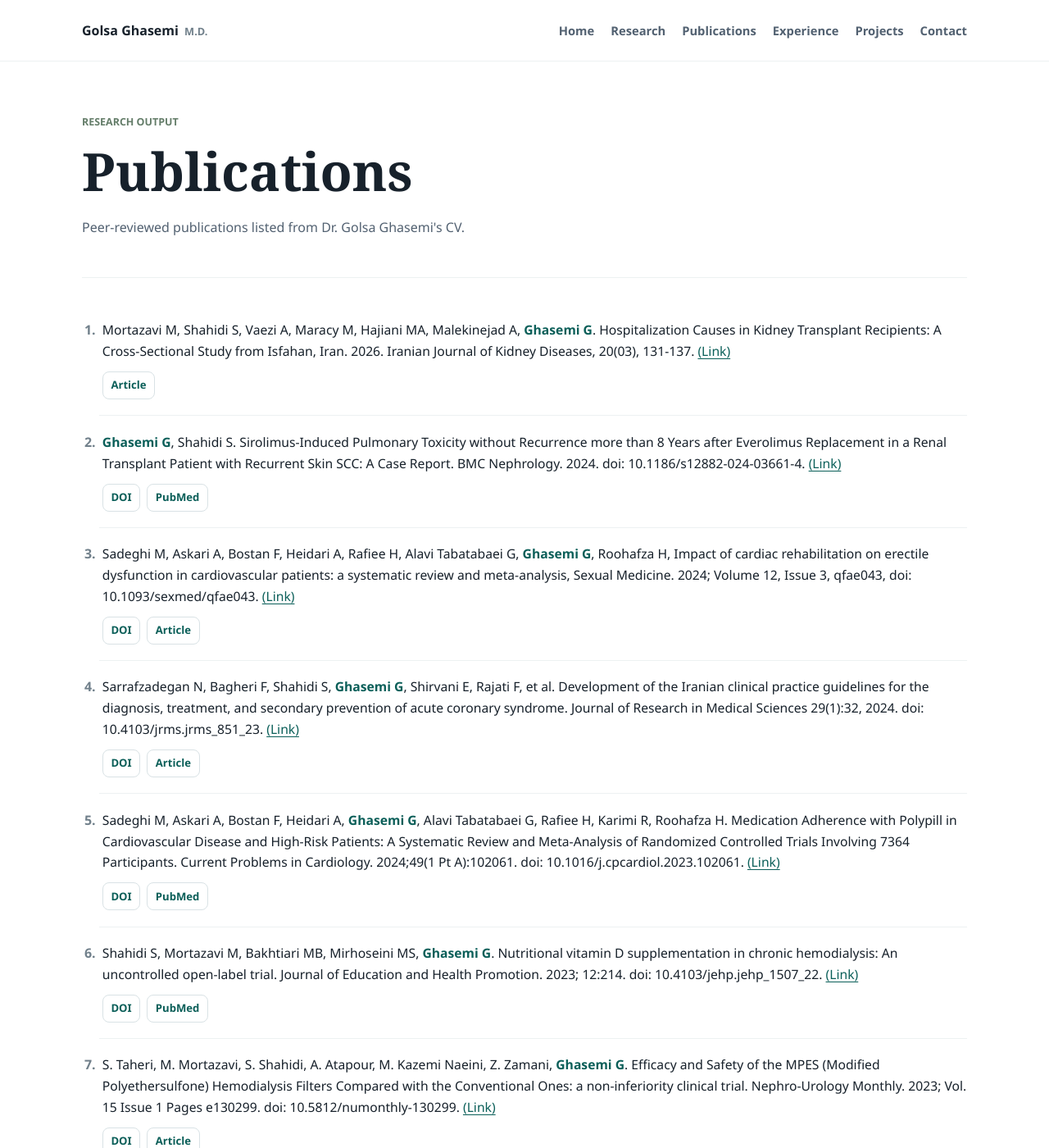
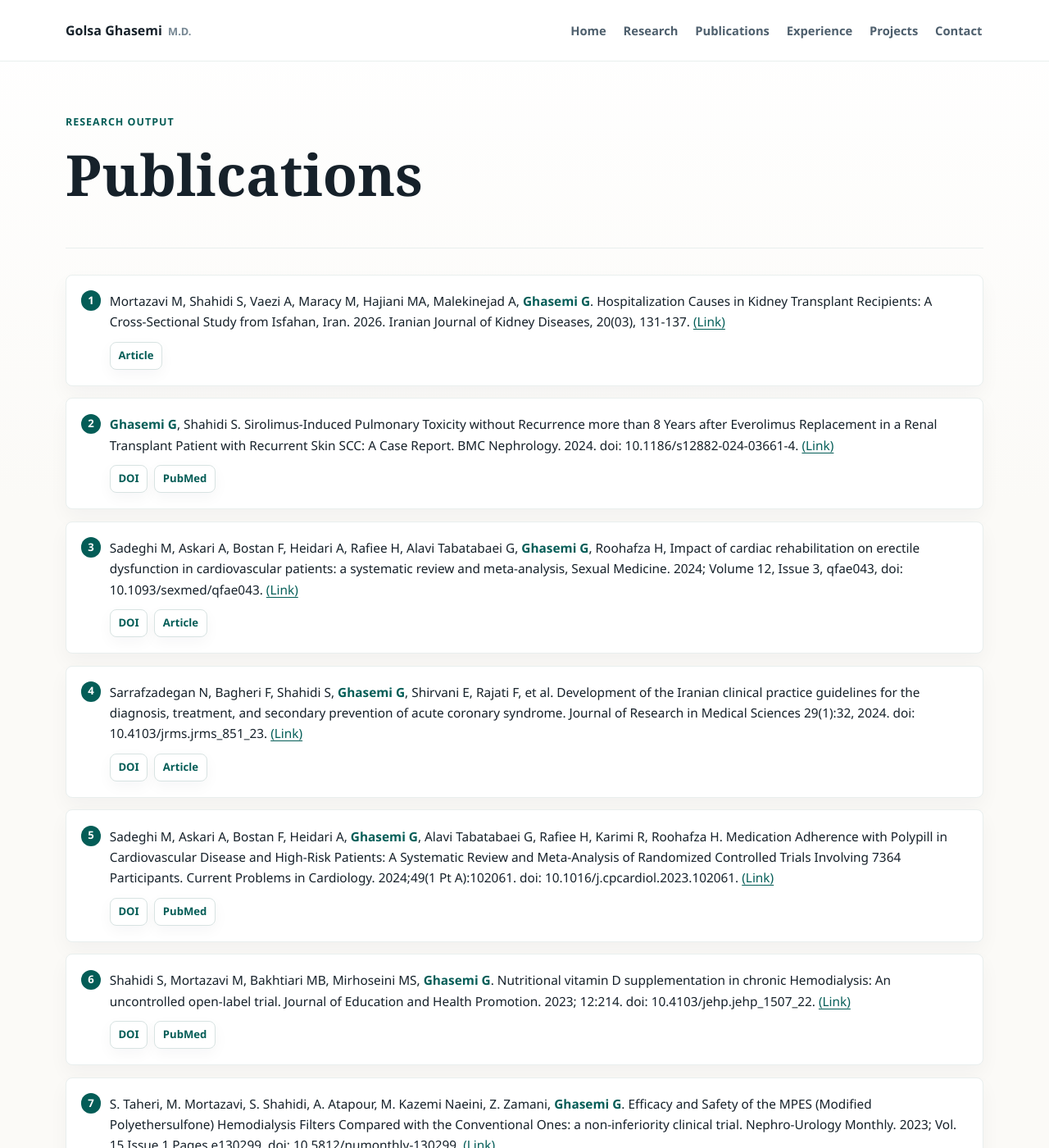
Before and after one commit to GolsaGh94/golsagh94.github.io, a Jekyll site: the page built from publications.html, in a window 1280 px wide and 1400 px high. Shown: the whole window at 82% size. Built offline with Jekyll 4.4.1, drawn with Linux system fonts in a browser that asks for light colours.

Commit message:
Improve site design

```diff
--- a/_data/publications.yml
+++ b/_data/publications.yml
@@ -41,7 +41,7 @@
     - label: "PubMed"
       url: "https://pubmed.ncbi.nlm.nih.gov/37640178/"
 
-- citation: "Shahidi S, Mortazavi M, Bakhtiari MB, Mirhoseini MS, Ghasemi G. Nutritional vitamin D supplementation in chronic hemodialysis: An uncontrolled open-label trial. Journal of Education and Health Promotion. 2023; 12:214. doi: 10.4103/jehp.jehp_1507_22."
+- citation: "Shahidi S, Mortazavi M, Bakhtiari MB, Mirhoseini MS, Ghasemi G. Nutritional vitamin D supplementation in chronic Hemodialysis: An uncontrolled open-label trial. Journal of Education and Health Promotion. 2023; 12:214. doi: 10.4103/jehp.jehp_1507_22."
   year: 2023
   cv_link: "https://pubmed.ncbi.nlm.nih.gov/37546001/"
   links:
--- a/assets/css/style.css
+++ b/assets/css/style.css
@@ -1,20 +1,23 @@
 :root {
-  --page: #ffffff;
-  --panel: #f6f8f8;
-  --panel-strong: #edf3f2;
-  --ink: #17212b;
-  --muted: #526171;
-  --soft: #71808b;
-  --line: #d9e2e5;
-  --line-soft: #edf1f2;
-  --teal: #0f766e;
-  --teal-dark: #0b5f59;
-  --blue: #24527a;
-  --sage: #647d69;
+  --page: #fbfaf7;
+  --surface: #ffffff;
+  --panel: #f2f8f7;
+  --panel-strong: #e5f0ee;
+  --ink: #16212a;
+  --muted: #4e5f6d;
+  --soft: #768793;
+  --line: #d8e3e2;
+  --line-soft: #e9efee;
+  --teal: #08756d;
+  --teal-dark: #045d57;
+  --blue: #284e73;
+  --plum: #7c4656;
+  --gold: #b8945a;
   --focus: #8a5a1f;
-  --max: 1080px;
+  --max: 1120px;
   --radius: 8px;
-  --shadow: 0 18px 42px rgba(19, 44, 52, 0.08);
+  --shadow: 0 22px 58px rgba(22, 33, 42, 0.12);
+  --shadow-soft: 0 12px 34px rgba(22, 33, 42, 0.08);
 }
 
 *,
@@ -31,7 +34,9 @@ html {
 body {
   margin: 0;
   color: var(--ink);
-  background: var(--page);
+  background:
+    linear-gradient(180deg, #ffffff 0, var(--page) 38rem),
+    var(--page);
   font-family: "Segoe UI", Roboto, "Helvetica Neue", Arial, sans-serif;
   line-height: 1.65;
 }
@@ -88,7 +93,7 @@ button:focus-visible {
   position: sticky;
   top: 0;
   z-index: 10;
-  background: rgba(255, 255, 255, 0.96);
+  background: rgba(255, 255, 255, 0.92);
   border-bottom: 1px solid var(--line-soft);
   backdrop-filter: blur(14px);
 }
@@ -110,6 +115,7 @@ button:focus-visible {
   color: var(--ink);
   text-decoration: none;
   font-weight: 700;
+  letter-spacing: 0;
 }
 
 .nav-logo small {
@@ -121,7 +127,7 @@ button:focus-visible {
 .nav-links {
   display: flex;
   align-items: center;
-  gap: 1.25rem;
+  gap: 1.1rem;
   list-style: none;
   margin: 0;
   padding: 0;
@@ -132,6 +138,7 @@ button:focus-visible {
   font-size: 0.92rem;
   font-weight: 600;
   text-decoration: none;
+  padding: 0.35rem 0.1rem;
 }
 
 .nav-links a:hover {
@@ -158,56 +165,60 @@ button:focus-visible {
 
 .hero-band {
   background:
-    linear-gradient(135deg, rgba(15, 118, 110, 0.08), rgba(36, 82, 122, 0.08)),
-    var(--panel);
+    linear-gradient(120deg, rgba(8, 117, 109, 0.13), rgba(124, 70, 86, 0.08) 46%, rgba(184, 148, 90, 0.1)),
+    linear-gradient(180deg, #ffffff, var(--panel));
   border-bottom: 1px solid var(--line);
 }
 
 .hero {
   display: grid;
-  grid-template-columns: 190px minmax(0, 1fr);
-  gap: 3rem;
+  grid-template-columns: minmax(0, 1fr) minmax(280px, 390px);
+  gap: 4rem;
   align-items: center;
-  padding: 5rem 0 4.5rem;
+  padding: 5rem 0 5.4rem;
 }
 
-.profile-mark {
-  width: 172px;
-  aspect-ratio: 1;
-  display: grid;
-  place-items: center;
-  align-content: center;
-  gap: 0.15rem;
-  color: var(--page);
-  background:
-    linear-gradient(145deg, rgba(255, 255, 255, 0.12), rgba(255, 255, 255, 0)),
-    var(--teal-dark);
-  border: 1px solid rgba(255, 255, 255, 0.32);
-  border-radius: 50%;
+.hero-copy {
+  max-width: 710px;
+}
+
+.hero-portrait {
+  position: relative;
+  margin: 0;
+  padding: 0.8rem;
+  background: rgba(255, 255, 255, 0.72);
+  border: 1px solid rgba(216, 227, 226, 0.86);
+  border-radius: var(--radius);
   box-shadow: var(--shadow);
 }
 
-.profile-mark span {
-  display: block;
-  font-family: Georgia, "Times New Roman", serif;
-  font-size: 3.6rem;
-  line-height: 1;
+.hero-portrait::before {
+  content: "";
+  position: absolute;
+  inset: 1.4rem -0.6rem -0.6rem 1.4rem;
+  z-index: -1;
+  background: linear-gradient(135deg, rgba(8, 117, 109, 0.3), rgba(124, 70, 86, 0.2));
+  border-radius: var(--radius);
 }
 
-.profile-mark small {
-  display: block;
-  color: rgba(255, 255, 255, 0.82);
-  font-size: 0.78rem;
-  font-weight: 700;
-  text-transform: uppercase;
+.hero-portrait img {
+  width: 100%;
+  height: clamp(330px, 32vw, 410px);
+  aspect-ratio: 4 / 5;
+  object-fit: cover;
+  object-position: 52% 7%;
+  border-radius: var(--radius);
+  border: 1px solid rgba(255, 255, 255, 0.78);
+  box-shadow: inset 0 0 0 1px rgba(255, 255, 255, 0.6);
 }
 
 .eyebrow {
   margin: 0 0 0.7rem;
-  color: var(--sage);
+  color: var(--teal-dark);
   font-size: 0.78rem;
   font-weight: 800;
   text-transform: uppercase;
+  letter-spacing: 0.08em;
 }
 
 h1,
@@ -226,15 +237,30 @@ h3 {
 h1 {
   margin-bottom: 1rem;
   font-family: Georgia, "Times New Roman", serif;
-  font-size: clamp(2.3rem, 5vw, 4.5rem);
+  font-size: clamp(2.6rem, 5.4vw, 5.2rem);
   font-weight: 700;
+  letter-spacing: 0;
 }
 
 h2 {
+  position: relative;
   margin-bottom: 0;
+  padding-left: 1rem;
   font-family: Georgia, "Times New Roman", serif;
-  font-size: clamp(1.7rem, 3vw, 2.4rem);
+  font-size: clamp(1.55rem, 2.6vw, 2.15rem);
   font-weight: 700;
+  letter-spacing: 0;
+}
+
+h2::before {
+  content: "";
+  position: absolute;
+  left: 0;
+  top: 0.2em;
+  bottom: 0.18em;
+  width: 4px;
+  background: linear-gradient(180deg, var(--teal), var(--gold));
+  border-radius: 999px;
 }
 
 h3 {
@@ -246,7 +272,7 @@ h3 {
   max-width: 760px;
   margin-bottom: 1.5rem;
   color: var(--muted);
-  font-size: 1.15rem;
+  font-size: 1.18rem;
 }
 
 .contact-actions {
@@ -261,14 +287,15 @@ h3 {
   display: inline-flex;
   align-items: center;
   min-height: 38px;
-  padding: 0.45rem 0.75rem;
+  padding: 0.48rem 0.85rem;
   color: var(--teal-dark);
-  background: var(--page);
+  background: var(--surface);
   border: 1px solid var(--line);
   border-radius: var(--radius);
   font-size: 0.92rem;
   font-weight: 700;
   text-decoration: none;
+  box-shadow: 0 6px 18px rgba(22, 33, 42, 0.04);
 }
 
 .contact-actions a:hover,
@@ -283,14 +310,18 @@ h3 {
   display: grid;
   grid-template-columns: repeat(3, 1fr);
   gap: 1rem;
-  padding: 1.2rem 0 0;
+  padding: 0;
+  margin-top: -2.15rem;
+  position: relative;
+  z-index: 2;
 }
 
 .fact {
-  padding: 1.1rem;
-  background: var(--page);
+  padding: 1.15rem 1.2rem;
+  background: rgba(255, 255, 255, 0.94);
   border: 1px solid var(--line);
   border-radius: var(--radius);
+  box-shadow: var(--shadow-soft);
 }
 
 .fact span {
@@ -304,18 +335,18 @@ h3 {
 
 .fact strong {
   display: block;
-  font-size: 0.98rem;
+  font-size: 1rem;
   line-height: 1.45;
 }
 
 .section {
-  padding: 4.5rem 0;
+  padding: 4.2rem 0;
   border-bottom: 1px solid var(--line-soft);
 }
 
 .section-heading {
   max-width: 780px;
-  margin-bottom: 1.8rem;
+  margin-bottom: 1.45rem;
 }
 
 .section-heading-row {
@@ -327,9 +358,9 @@ h3 {
 }
 
 .prose {
-  max-width: 820px;
+  max-width: 860px;
   color: var(--muted);
-  font-size: 1rem;
+  font-size: 1.03rem;
 }
 
 .prose p:last-child {
@@ -343,10 +374,15 @@ h3 {
 }
 
 .interest-columns article {
-  padding: 1.2rem;
-  background: var(--panel);
+  padding: 1.35rem;
+  background: var(--surface);
   border: 1px solid var(--line);
   border-radius: var(--radius);
+  box-shadow: 0 14px 32px rgba(22, 33, 42, 0.06);
+}
+
+.interest-columns h3 {
+  color: var(--blue);
 }
 
 .tag-list {
@@ -359,9 +395,9 @@ h3 {
 }
 
 .tag-list li {
-  padding: 0.28rem 0.6rem;
-  color: var(--blue);
-  background: var(--page);
+  padding: 0.3rem 0.65rem;
+  color: var(--teal-dark);
+  background: #f4faf9;
   border: 1px solid var(--line);
   border-radius: 999px;
   font-size: 0.86rem;
@@ -370,23 +406,42 @@ h3 {
 
 .publication-list {
   margin: 0;
-  padding-left: 1.3rem;
+  padding: 0;
+  list-style: none;
+  counter-reset: publications;
 }
 
 .publication-list li {
-  padding: 1.15rem 0 1.2rem 0.25rem;
-  border-bottom: 1px solid var(--line-soft);
+  position: relative;
+  counter-increment: publications;
+  margin-bottom: 0.9rem;
+  padding: 1.2rem 1.2rem 1.2rem 3.3rem;
+  background: var(--surface);
+  border: 1px solid var(--line-soft);
+  border-radius: var(--radius);
+  box-shadow: 0 10px 24px rgba(22, 33, 42, 0.04);
 }
 
-.publication-list li::marker {
-  color: var(--soft);
-  font-weight: 700;
+.publication-list li::before {
+  content: counter(publications);
+  position: absolute;
+  left: 1.1rem;
+  top: 1.15rem;
+  width: 1.55rem;
+  height: 1.55rem;
+  display: grid;
+  place-items: center;
+  color: var(--surface);
+  background: var(--teal-dark);
+  border-radius: 50%;
+  font-size: 0.82rem;
+  font-weight: 800;
 }
 
 .publication-list p {
   margin-bottom: 0.7rem;
   color: var(--ink);
-  font-size: 0.98rem;
+  font-size: 0.96rem;
 }
 
 .publication-list strong {
@@ -408,21 +463,24 @@ h3 {
 
 .timeline {
   display: grid;
-  gap: 1.1rem;
+  gap: 0.9rem;
 }
 
 .timeline-item {
   display: grid;
-  grid-template-columns: 150px minmax(0, 1fr);
-  gap: 1.5rem;
-  padding-bottom: 1.1rem;
-  border-bottom: 1px solid var(--line-soft);
+  grid-template-columns: 160px minmax(0, 1fr);
+  gap: 1.35rem;
+  padding: 1.15rem 1.2rem;
+  background: var(--surface);
+  border: 1px solid var(--line-soft);
+  border-radius: var(--radius);
+  box-shadow: 0 10px 24px rgba(22, 33, 42, 0.04);
 }
 
 .timeline-date,
 .simple-list span,
 .work-list span {
-  color: var(--sage);
+  color: var(--plum);
   font-size: 0.83rem;
   font-weight: 800;
 }
@@ -451,10 +509,11 @@ h3 {
 
 .simple-list article,
 .work-list article {
-  padding: 1.15rem 1.2rem;
-  background: var(--panel);
-  border: 1px solid var(--line);
+  padding: 1.2rem;
+  background: var(--surface);
+  border: 1px solid var(--line-soft);
   border-radius: var(--radius);
+  box-shadow: 0 10px 24px rgba(22, 33, 42, 0.04);
 }
 
 .simple-list p,
@@ -468,8 +527,10 @@ h3 {
 }
 
 .contact-band {
-  padding: 4rem 0;
-  background: var(--panel-strong);
+  padding: 4.2rem 0;
+  background:
+    linear-gradient(120deg, rgba(8, 117, 109, 0.1), rgba(184, 148, 90, 0.11)),
+    var(--panel-strong);
   border-top: 1px solid var(--line);
 }
 
@@ -488,11 +549,12 @@ h3 {
 .contact-card {
   display: grid;
   gap: 0.75rem;
-  padding: 1.2rem;
-  background: var(--page);
+  padding: 1.25rem;
+  background: var(--surface);
   border: 1px solid var(--line);
   border-radius: var(--radius);
   font-style: normal;
+  box-shadow: var(--shadow-soft);
 }
 
 .page-shell {
@@ -551,7 +613,6 @@ h3 {
     gap: 0.85rem;
   }
 
-  .hero,
   .section-grid,
   .interest-columns,
   .compact,
@@ -560,16 +621,18 @@ h3 {
   }
 
   .hero {
-    padding: 3.25rem 0;
+    grid-template-columns: 1fr;
+    padding: 3.25rem 0 4.4rem;
     gap: 1.75rem;
   }
 
-  .profile-mark {
-    width: 136px;
+  .hero-portrait {
+    max-width: 330px;
+    order: -1;
   }
 
-  .profile-mark span {
-    font-size: 2.8rem;
+  .hero-portrait img {
+    height: 350px;
   }
 
   .section-heading-row {
@@ -593,15 +656,40 @@ h3 {
   }
 
   .hero {
-    padding: 2.5rem 0;
+    padding: 2.25rem 0 4rem;
   }
 
   .section {
-    padding: 3.25rem 0;
+    padding: 3rem 0;
   }
 
   .lead {
     font-size: 1.02rem;
+  }
+
+  h1 {
+    font-size: clamp(2.25rem, 13vw, 3.2rem);
+  }
+
+  .hero-portrait {
+    max-width: 260px;
+    padding: 0.6rem;
+  }
+
+  .hero-portrait img {
+    height: 300px;
+  }
+
+  .section-grid {
+    margin-top: -1.6rem;
+  }
+
+  .publication-list li {
+    padding: 1rem 1rem 1rem 2.85rem;
+  }
+
+  .publication-list li::before {
+    left: 0.9rem;
   }
 
   .contact-actions a,
--- a/publications.html
+++ b/publications.html
@@ -1,7 +1,6 @@
 ---
 layout: page
 title: "Publications"
-description: "Peer-reviewed publications listed from Dr. Golsa Ghasemi's CV."
 permalink: /publications/
 eyebrow: "Research output"
 ---
```
Also changed, not shown: _data/profile.yml (+3 -5 lines), index.html (+13 -22 lines), 1 other file.
